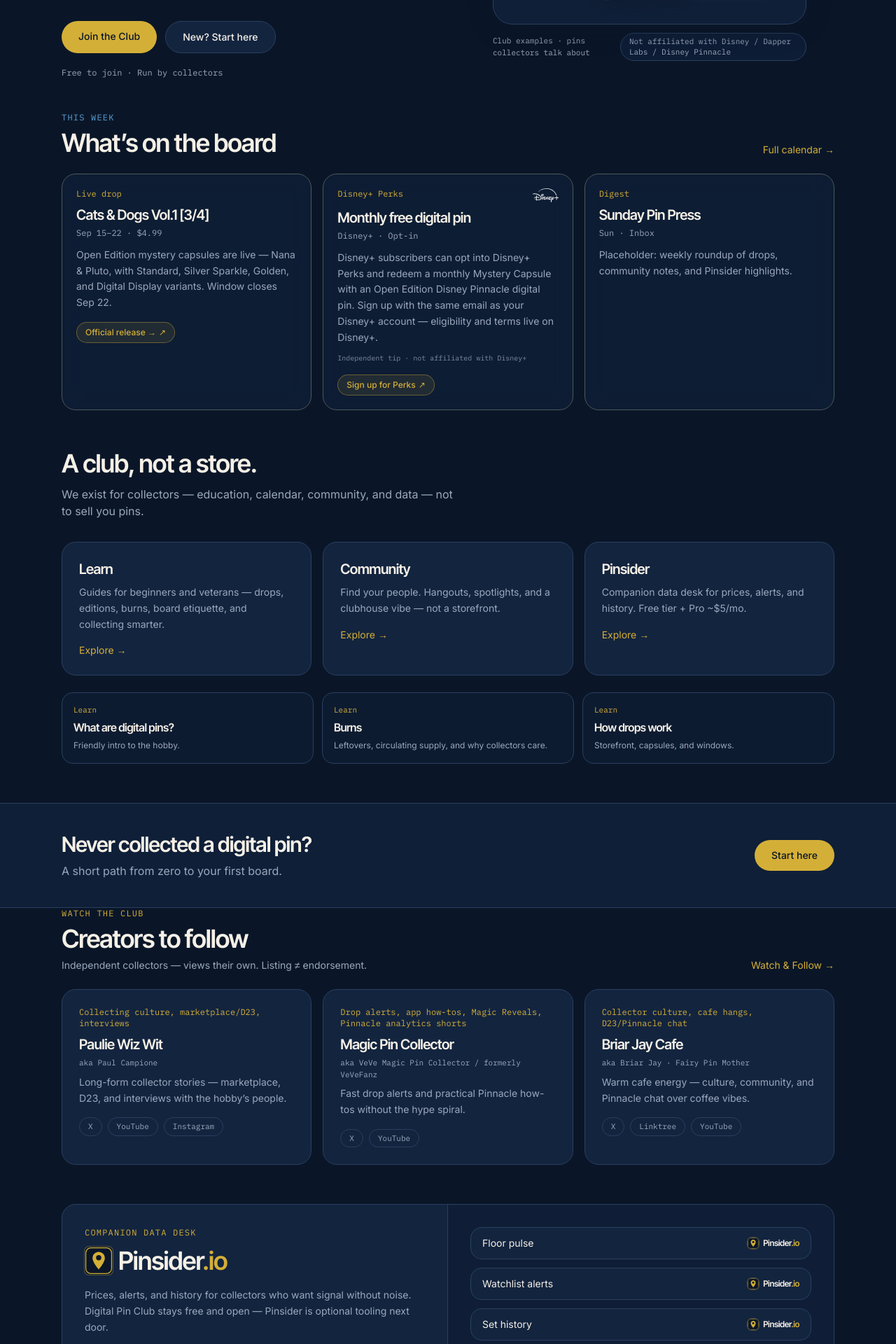
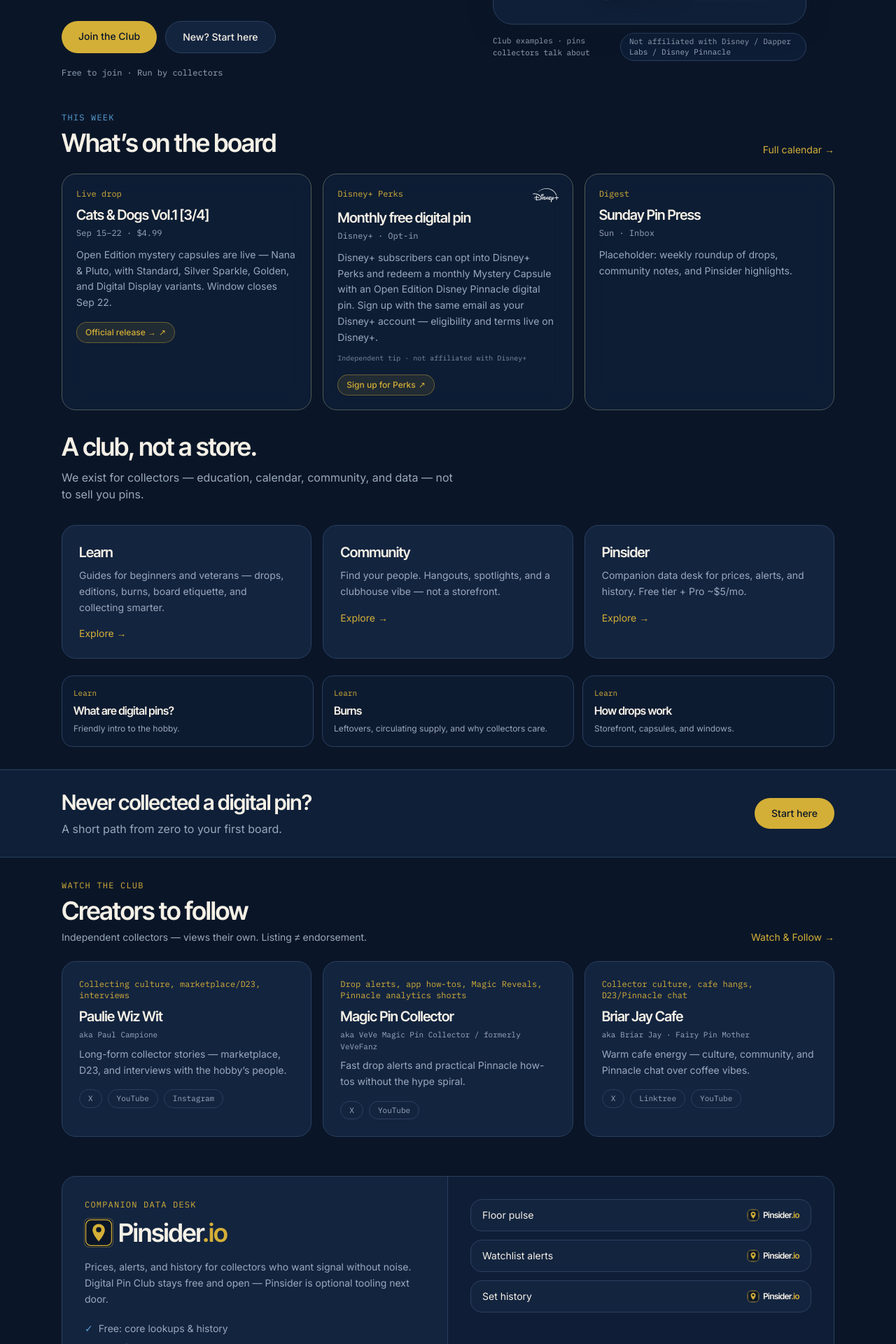
Before and after one commit to Pinsider411/digitalpinclub, a Next.js app: page / in a window 1280 px wide. Shown: the part 498-2418 px from the top of the page at 70% size. Built offline with nearby package versions, Linux system fonts and the light colour scheme.

Commit message:
Preview: tighten Never collected band and neighbor section spacing

```diff
--- a/src/app/page.tsx
+++ b/src/app/page.tsx
@@ -121,7 +121,7 @@
       </Section>
 
       {/* This week */}
-      <Section className="!pt-4 sm:!pt-6">
+      <Section className="!pt-4 sm:!pt-6 !pb-6 sm:!pb-8">
         <div className="mb-6 flex items-end justify-between gap-4">
           <div>
             <p className="font-mono text-xs uppercase tracking-widest text-live">This week</p>
@@ -186,7 +186,7 @@
 
 
       {/* A club, not a store */}
-      <Section className="!pt-0">
+      <Section className="!pt-0 !pb-6 sm:!pb-8">
         <h2 className="font-display text-3xl font-semibold text-text sm:text-4xl">
           A club, not a store.
         </h2>
@@ -226,7 +226,7 @@
 
       {/* Full-width band */}
       <div className="border-y border-border bg-surface">
-        <div className="mx-auto flex max-w-6xl flex-col items-start justify-between gap-6 px-4 py-10 sm:flex-row sm:items-center sm:px-6">
+        <div className="mx-auto flex max-w-6xl flex-col items-start justify-between gap-4 px-4 py-6 sm:py-7 sm:flex-row sm:items-center sm:px-6">
           <div>
             <h2 className="font-display text-2xl font-semibold text-text sm:text-3xl">
               Never collected a digital pin?
@@ -243,7 +243,7 @@
       </div>
 
       {/* Watch the club */}
-      <Section className="!pt-0">
+      <Section className="!pt-6 sm:!pt-8">
         <div className="mb-6 flex items-end justify-between gap-4">
           <div>
             <p className="font-mono text-xs uppercase tracking-widest text-accent">
```
